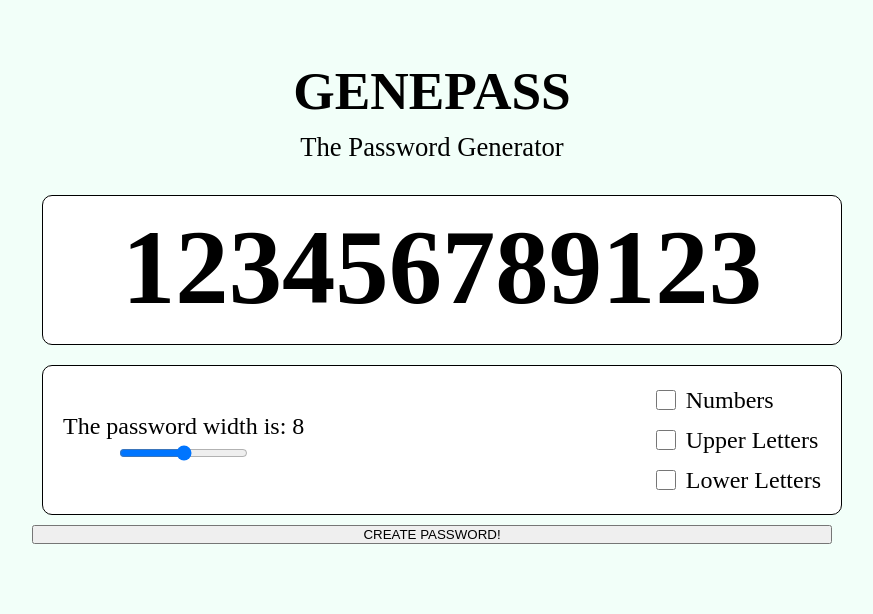
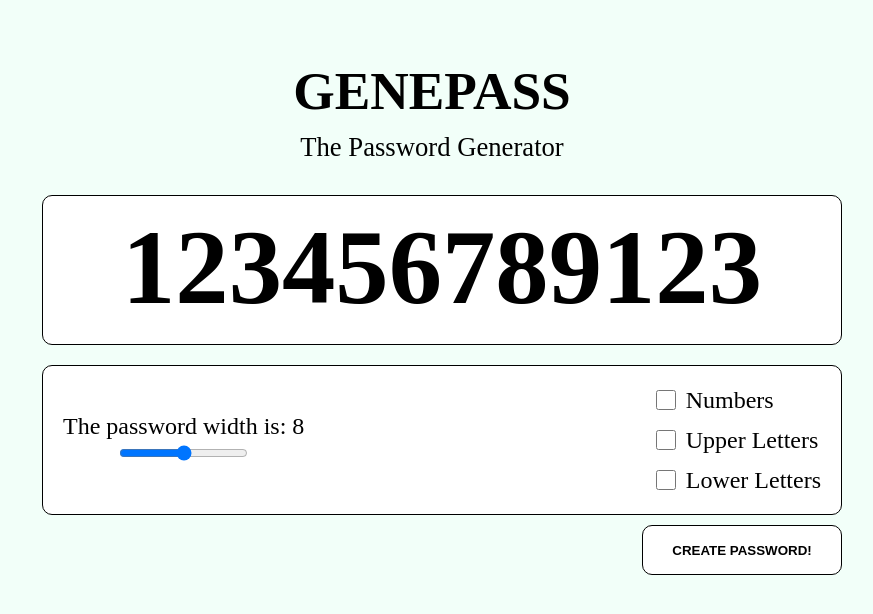
Before and after one commit to romulomelendez/genepass-api, a React (Create React App) app: page / in a window 1280 px wide. Shown: the top 614 px of the page, without its empty margins (208-1081 px from the left). Built offline with nearby package versions, Linux system fonts and the light colour scheme.

Commit message:
Button component style update

```diff
--- a/src/components/Button/styles.js
+++ b/src/components/Button/styles.js
@@ -1,8 +1,6 @@
 import styled from 'styled-components'
 
 export const Btn = styled.button `
-
-    button {
 
     padding: 10px;
     height: 50px;
@@ -14,8 +12,6 @@ export const Btn = styled.button `
     font-weight: bold;
     cursor: pointer;
 
-    }
-
-    button:hover { background-color: #cecece; }
+    :hover { background-color: #cecece; }
 
 `
```
Lines whose indentation alone changed are shown as unchanged.
